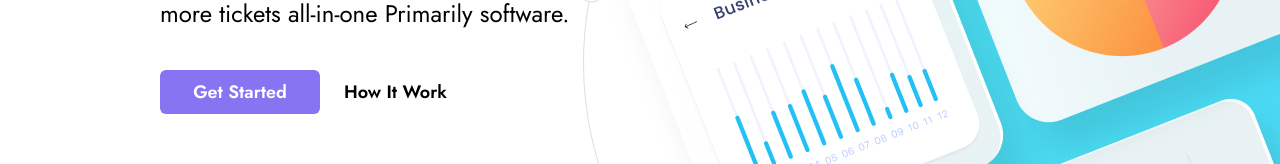
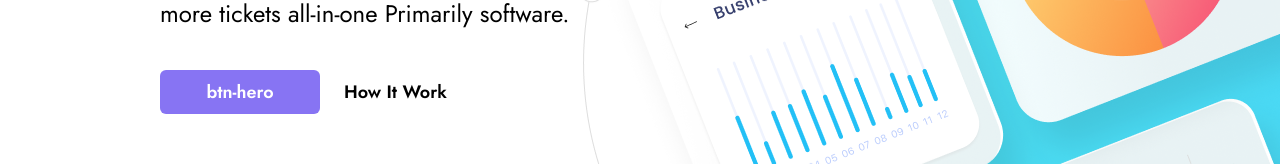
Before and after one commit to matubruno16/website-sass, a Next.js app: page /en in a window 1280 px wide. Shown: the part 392-556 px from the top of the page. Built offline with nearby package versions, Linux system fonts and the light colour scheme.

Commit message:
update component

```diff
--- a/app/components/Button.tsx
+++ b/app/components/Button.tsx
@@ -1,4 +1,4 @@
-import { useTranslations } from "next-intl";
+
 import React from "react";
 
 interface Props {
@@ -6,13 +6,12 @@ interface Props {
   url?: string;
 }
 export default function Button({ text, url }: Props) {
-  const t = useTranslations("Buttons");
   return (
     <a
       href={url}
       className="flex bg-btn w-[10rem] h-[2.75rem] rounded-md text-white justify-center items-center"
     >
-      {t(text)}
+      {text}
     </a>
   );
 }
```
